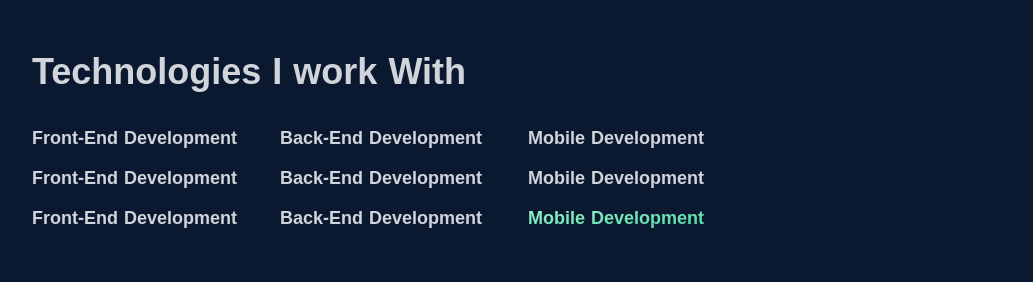
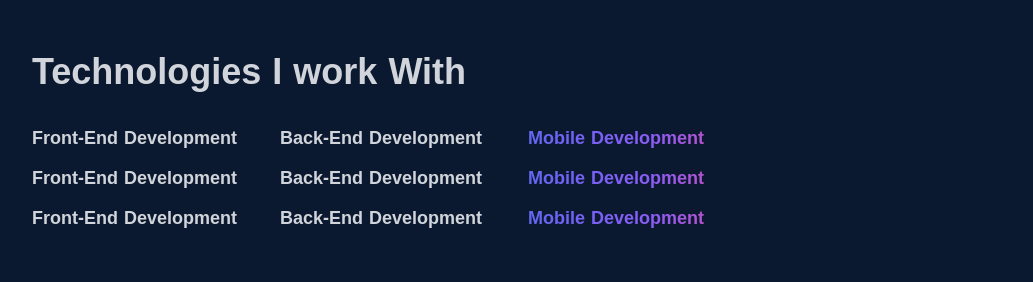
Before and after one commit to waledagne/portfolio-site, a Nuxt app: page / in a window 1280 px wide. Shown: the part 1160-1442 px from the top of the page, without its empty margins (144-1177 px from the left). Built offline with nearby package versions, Linux system fonts and the light colour scheme.

Commit message:
gradient texts

```diff
--- a/components/skills.vue
+++ b/components/skills.vue
@@ -31,14 +31,18 @@
               </h3>
             </li>
             <li class="flex flex-col w-full">
-              <h3 class="text-gray-300 text-lg font-semibold">
-                Mobile Development
-              </h3>
-              <h3 class="text-gray-300 text-lg font-semibold mt-3">
+              <h3
+                class="text-lg font-semibold text-transparent bg-clip-text bg-gradient-to-r from-indigo-500 via-purple-500 to-pink-500"
+              >
                 Mobile Development
               </h3>
               <h3
-                class="text-lg font-semibold mt-3 text-transparent bg-clip-text bg-gradient-to-br from-green-200 to-green-400"
+                class="text-lg font-semibold mt-3 text-transparent bg-clip-text bg-gradient-to-r from-indigo-500 via-purple-500 to-pink-500"
+              >
+                Mobile Development
+              </h3>
+              <h3
+                class="text-lg font-semibold mt-3 text-transparent bg-clip-text bg-gradient-to-r from-indigo-500 via-purple-500 to-pink-500"
               >
                 Mobile Development
               </h3>
```
